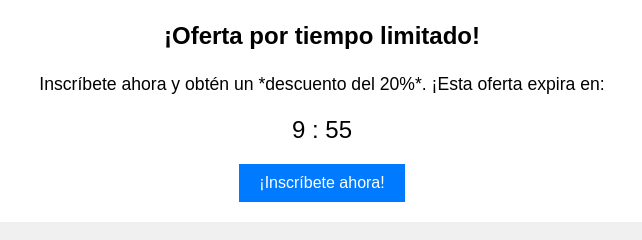
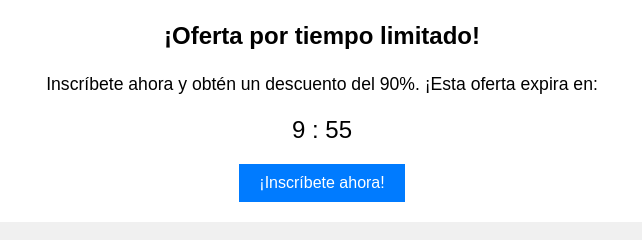
Before and after one commit to cocinacon/wdbuqsnq, a plain HTML site: page index.html in a window 1280 px wide. Shown: the part 202-442 px from the top of the page, 318-960 px from the left. Drawn offline with Linux system fonts and the light colour scheme.

Commit message:
Update index.html

```diff
--- a/index.html
+++ b/index.html
@@ -15,7 +15,7 @@
 
   <section class="oferta">
     <h2>¡Oferta por tiempo limitado!</h2>
-    <p>Inscríbete ahora y obtén un *descuento del 20%*. ¡Esta oferta expira en:</p>
+    <p>Inscríbete ahora y obtén un descuento del 90%. ¡Esta oferta expira en:</p>
     <div class="countdown" data-fecha-fin="2024-05-31 23:59:59">
       <div class="tiempo">
         <span class="dias">00</span>
```
